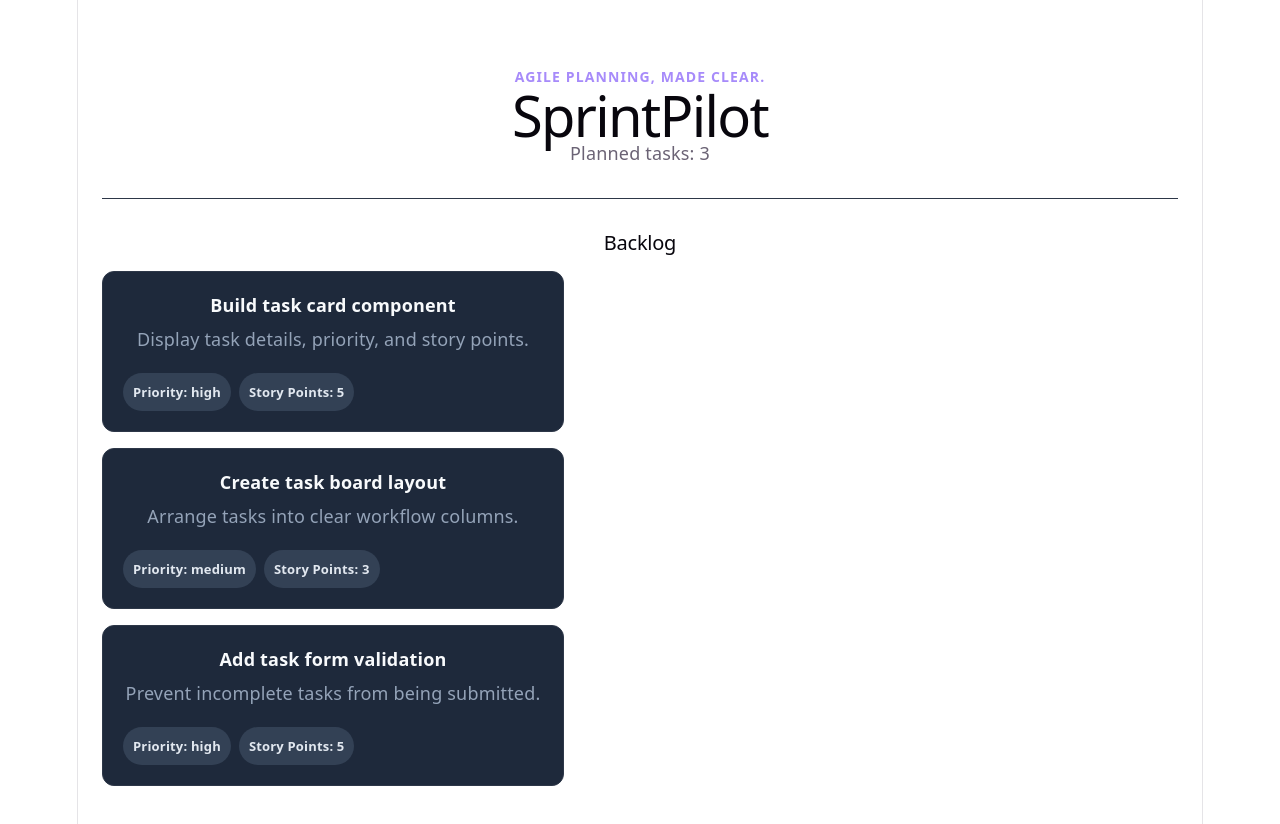
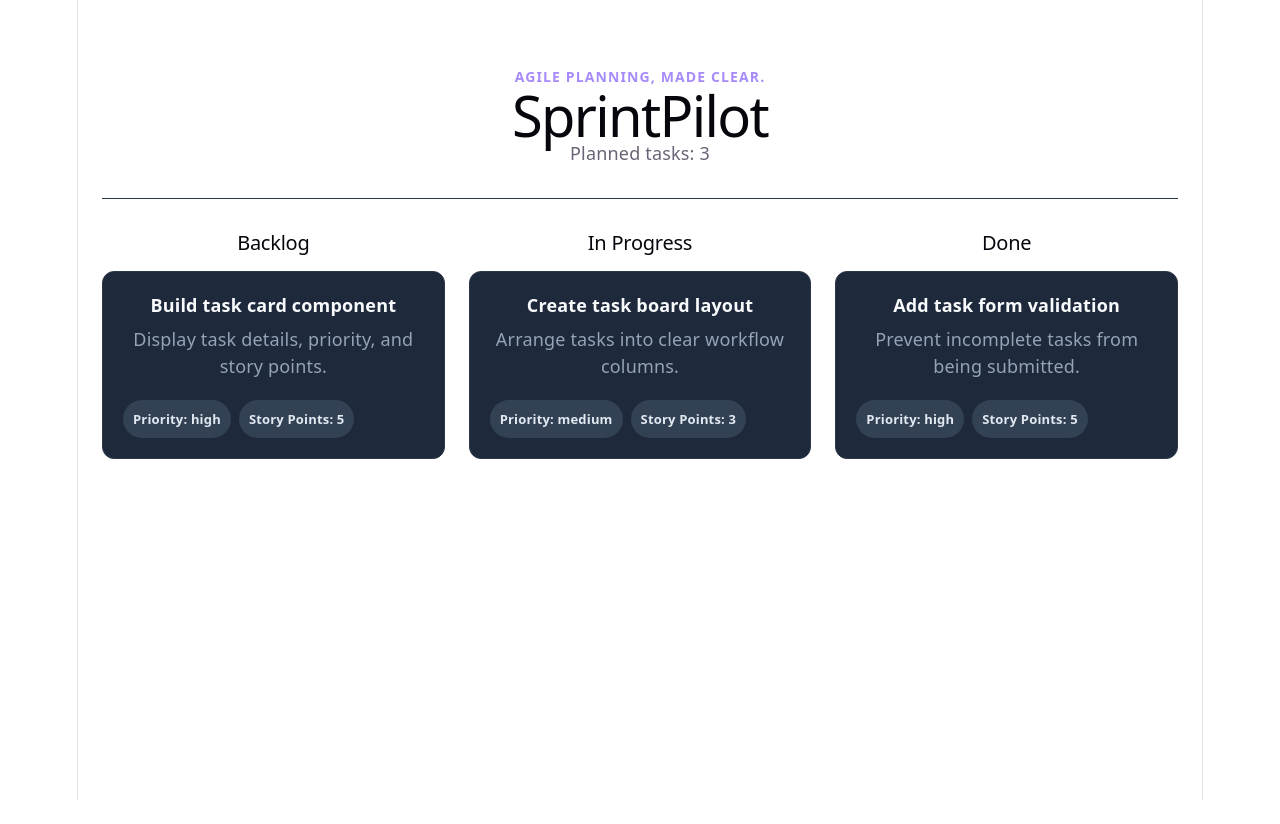
Before and after one commit to Axhar85/sprint-pilot, a React (Vite) app: page / in a window 1280 px wide. Shown: the top 824 px of the page. After the commit the page ends 800 px from the top, so only its background shows below. Built offline with nearby package versions, Linux system fonts and the light colour scheme.

Commit message:
feat: add workflow columns

```diff
--- a/src/App.css
+++ b/src/App.css
@@ -69,3 +69,16 @@
   font-size: 13px;
   font-weight: 600;
 }
+
+
+.task-board {
+  display: grid;
+  grid-template-columns: repeat(3, minmax(0, 1fr));
+  gap: 24px;
+}
+
+@media (max-width: 800px) {
+  .task-board {
+    grid-template-columns: 1fr;
+  }
+}
--- a/src/App.tsx
+++ b/src/App.tsx
@@ -1,7 +1,20 @@
 import { initialTasks } from './data/initialTasks'
+import TaskCard from './components/TaskCard'
 import './App.css'
 
 function App() {
+  const backlogTasks = initialTasks.filter(
+    (task) => task.status === 'backlog',
+  )
+
+  const inProgressTasks = initialTasks.filter(
+    (task) => task.status === 'in-progress',
+  )
+
+  const doneTasks = initialTasks.filter(
+    (task) => task.status === 'done',
+  )
+
   return (
     <main className="app-shell">
       <header className="app-header">
@@ -12,20 +25,27 @@ function App() {
         </p>
       </header>
 
-      <section className="task-section">
-        <h2>Backlog</h2>
+      <div className="task-board">
+        <section className="task-section">
+          <h2>Backlog</h2>
 
-        {initialTasks.map((task) => (
-          <article className="task-card" key={task.id}>
-            <h3>{task.title}</h3>
-            <p>{task.description}</p>
-            <div className="task-meta">
-              <span>Priority: {task.priority}</span>
-              <span>Story Points: {task.storyPoints}</span>
-            </div>
-          </article>
-        ))}
-      </section>
+          {backlogTasks.map((task) => (
+            <TaskCard key={task.id} task={task} />
+          ))}
+        </section>
+        <section className="task-section">
+          <h2>In Progress</h2>
+          {inProgressTasks.map((task) => (
+            <TaskCard key={task.id} task={task} />
+          ))}
+        </section>
+        <section className="task-section">
+          <h2>Done</h2>
+          {doneTasks.map((task) => (
+            <TaskCard key={task.id} task={task} />
+          ))}
+        </section>
+      </div>
     </main>
   )
 }
--- /dev/null
+++ b/src/components/TaskCard.tsx
@@ -0,0 +1,20 @@
+import type { Task } from '../types/task'
+
+interface TaskCardProps {
+    task: Task
+}
+
+function TaskCard({ task }: TaskCardProps) {
+    return (
+        <article className="task-card">
+            <h3>{task.title}</h3>
+            <p>{task.description}</p>
+            <div className="task-meta">
+                <span>Priority: {task.priority}</span>
+                <span>Story Points: {task.storyPoints}</span>
+            </div>
+        </article>
+    )
+}
+
+export default TaskCard
--- a/src/data/initialTasks.ts
+++ b/src/data/initialTasks.ts
@@ -13,7 +13,7 @@ export const initialTasks: Task[] = [
     id: 'task-2',
     title: 'Create task board layout',
     description: 'Arrange tasks into clear workflow columns.',
-    status: 'backlog',
+    status: 'in-progress',
     priority: 'medium',
     storyPoints: 3,
   },
@@ -21,7 +21,7 @@ export const initialTasks: Task[] = [
     id: 'task-3',
     title: 'Add task form validation',
     description: 'Prevent incomplete tasks from being submitted.',
-    status: 'backlog',
+    status: 'done',
     priority: 'high',
     storyPoints: 5,
   },
```
